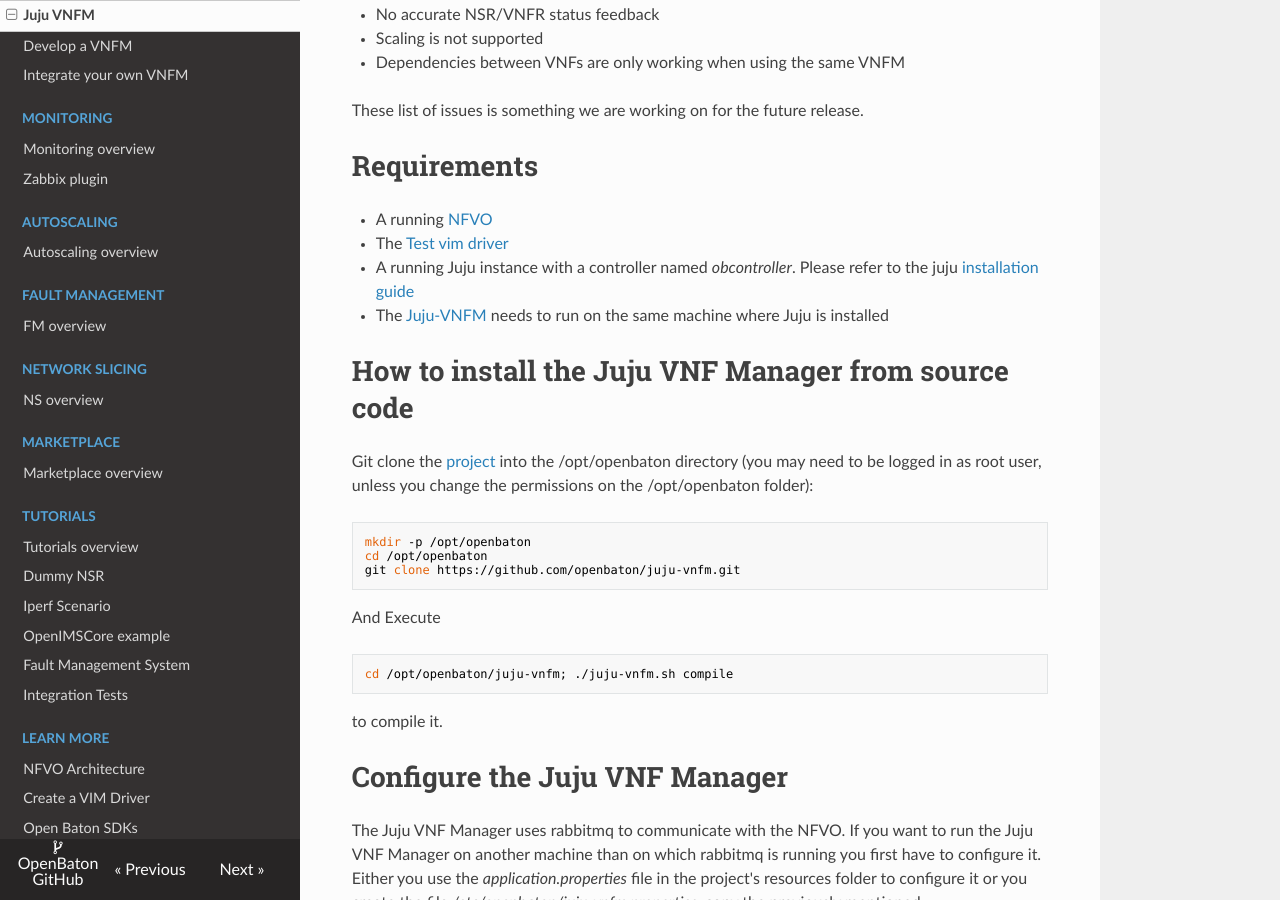
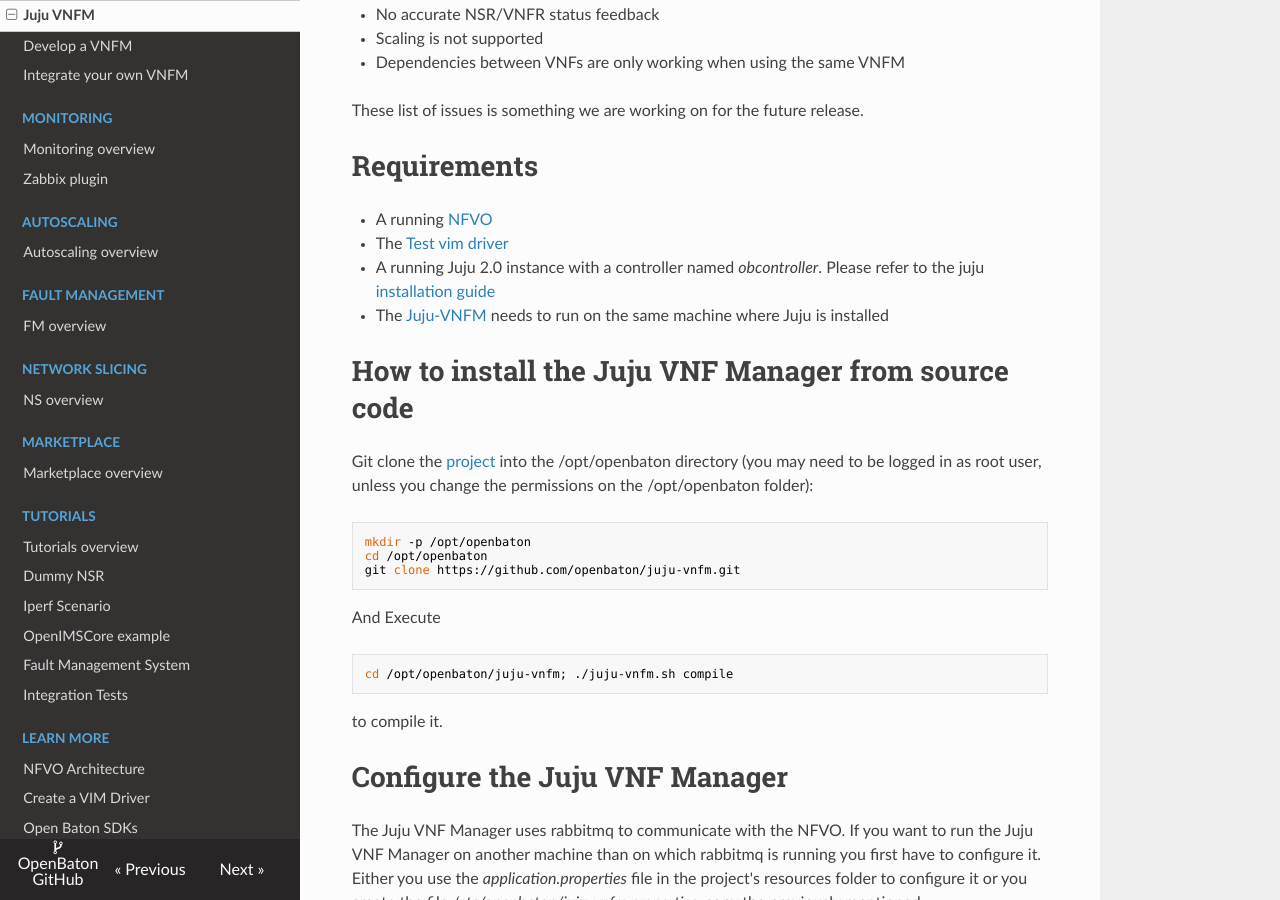
Before and after one commit to openbaton/docs, an MkDocs documentation site: the page built from docs/vnfm-juju.md, in a window 1280 px wide and 900 px high, scrolled down 842 px. Built offline with MkDocs 1.6.1, drawn with Linux system fonts in a browser that asks for light colours; nearby versions of some CDN libraries; old or Windows-style settings are respelled for this version of MkDocs.

Commit message:
Imp: Specify required version of Juju

```diff
--- a/docs/vnfm-juju.md
+++ b/docs/vnfm-juju.md
@@ -32,7 +32,7 @@
 
 * A running [NFVO][nfvo-github]
 * The [Test vim driver][test-plugin-github]
-* A running Juju instance with a controller named *obcontroller*. Please refer to the juju [installation guide][installation-guide]
+* A running Juju 2.0 instance with a controller named *obcontroller*. Please refer to the juju [installation guide][installation-guide]
 * The [Juju-VNFM][juju-vnfm-github] needs to run on the same machine where Juju is installed
 
 
```
